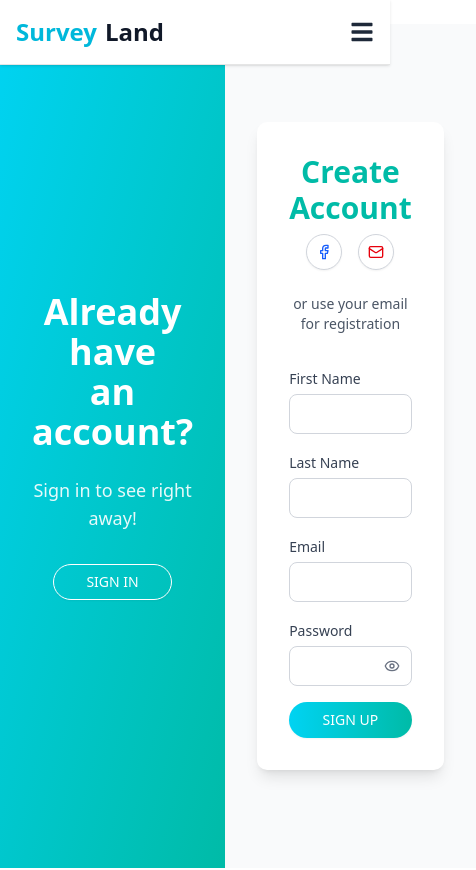
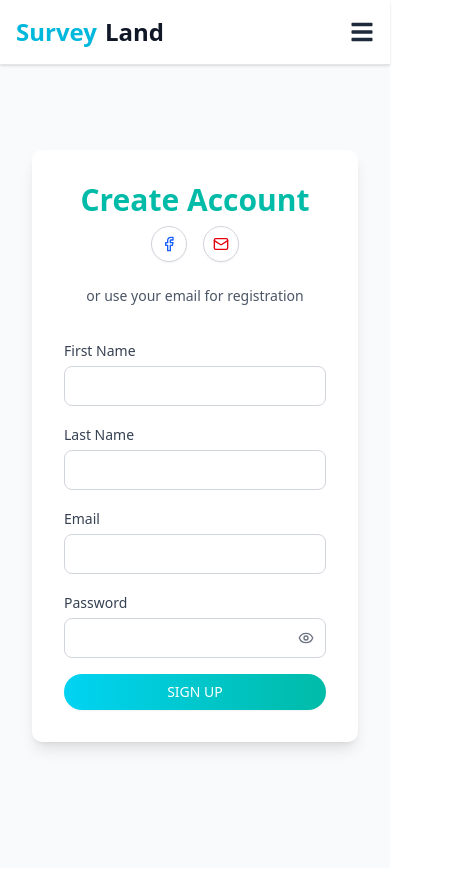
Before and after one commit to YoussefAbdelrazk/Survey-Landing, a React (Vite) app: page /sign-up in a window 390 px wide. Shown: the top 870 px of the page, 476 px wide, since content can reach past the window. Built offline with nearby package versions, Linux system fonts and the light colour scheme.

Commit message:
hidden signup hero in small screen

```diff
--- a/src/pages/SignUp.jsx
+++ b/src/pages/SignUp.jsx
@@ -29,7 +29,7 @@ const SignUp = () => {
   return (
     <div className="min-h-screen flex">
       {/* Left Side - Welcome Section */}
-      <div className="flex-1 bg-gradient-to-br from-cyan-400 to-teal-500 flex items-center justify-center p-8">
+      <div className="hidden md:flex flex-1 bg-gradient-to-br from-cyan-400 to-teal-500 items-center justify-center p-8">
         <div className="text-center text-white max-w-md">
           <h1 className="text-4xl font-bold mb-6">
             Already have<br />
```
